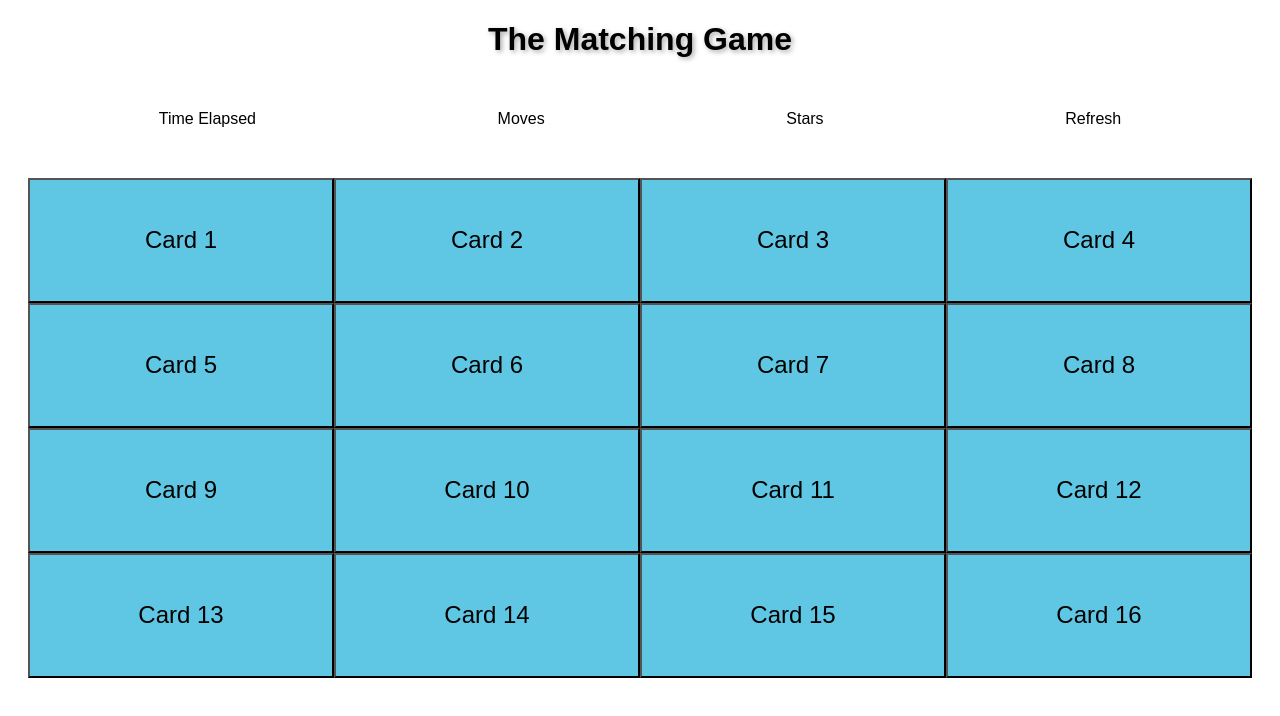
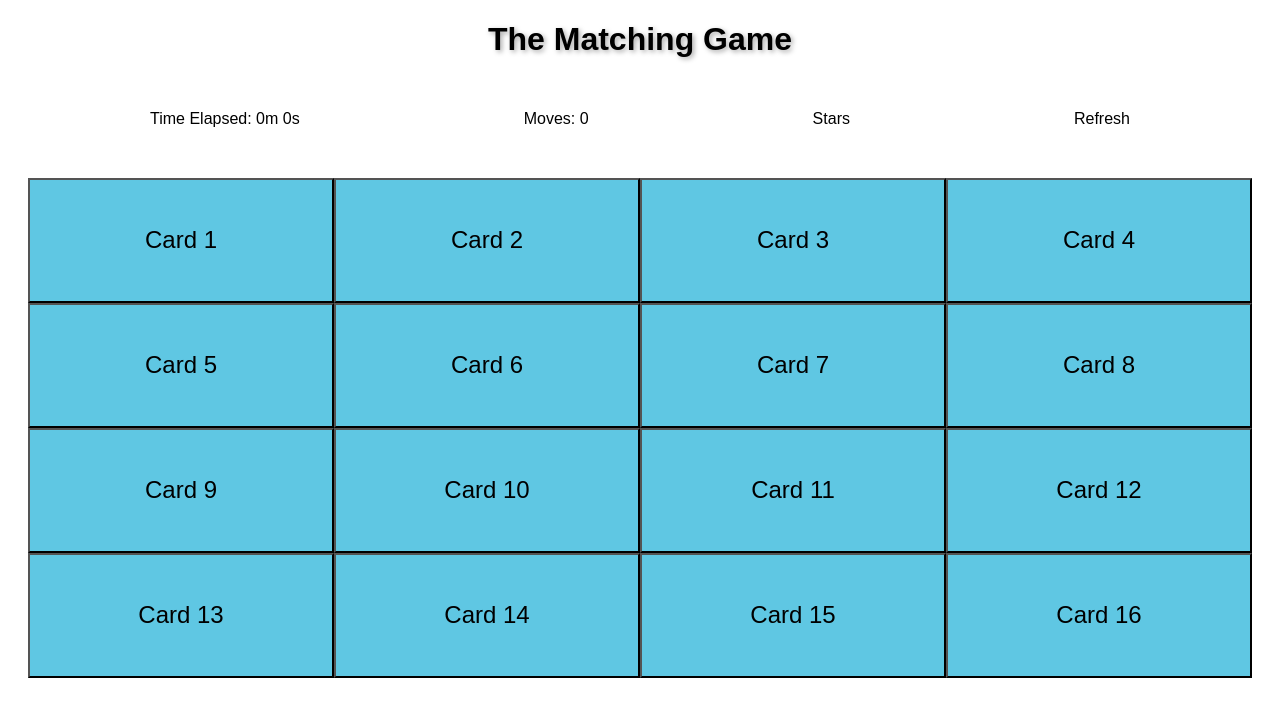
Before and after one commit to s-gabor/the-matching-game, a plain HTML site: page index.html in a window 1280 px wide. Drawn offline with Linux system fonts and the light colour scheme.

Commit message:
add functionality for Time Elapsed, Moves and Refresh

```diff
--- a/css/style.css
+++ b/css/style.css
@@ -1,17 +1,20 @@
-* {
+body * {
 	font-family: fantasy;
 }
+
 
 h1 {
 	text-align: center;
 	text-shadow: 2px 2px 5px darkgrey;
 }
 
+
 #views {
 	display: flex;
 	justify-content: space-around;
 	padding: 30px;
 }
+
 
 #cards {
 	margin: 20px;
@@ -28,5 +31,4 @@ button {
 	width: 25%;
   	box-sizing: border-box;
   	background-color: #5fc7e3;
-
 }
--- a/index.html
+++ b/index.html
@@ -8,7 +8,7 @@
 	<h1>The Matching Game</h1>
 
 	<div id="views">
-		<div class="view" id="time">Time Elapsed</div>
+		<div class="view" id="time-elapsed">Time Elapsed</div>
 		<div class="view" id="moves">Moves</div>
 		<div class="view" id="stars">Stars</div>
 		<div class="view" id="refresh">Refresh</div>
--- a/js/script.js
+++ b/js/script.js
@@ -1,10 +1,21 @@
 const cards = document.getElementById('cards');
+const moves = document.getElementById('moves');
+const refresh = document.getElementById('refresh');
+const timeElapsed = document.getElementById('time-elapsed');
+let movesCount;
+let time;
 
 
-cards.innerHTML = '';
+
+
+
 const generateCard = (id) => {
 	var btn = document.createElement('button');
 	btn.innerHTML = `Card ${id}`;
+	btn.addEventListener('click', () => {
+		movesCount++
+		moves.innerHTML = `Moves: ${movesCount}`;
+	})
 	cards.appendChild(btn);
 }
 
@@ -16,4 +27,69 @@ const generateCards = () => {
 }
 
 
-document.addEventListener("DOMContentLoaded", generateCards);
+const updateTimeView = (minutes, seconds) => {
+	timeElapsed.innerHTML = `Time Elapsed: ${minutes}m ${seconds}s`
+}
+
+
+const startTimer = () => {
+	console.log('Started timer!');
+	cards.removeEventListener('click', startTimer);
+	time = 0;
+	const timer = setInterval(() => {
+		time++
+		let minutes = Math.floor(time / 60);
+		let seconds = time - 60 * minutes;
+		updateTimeView(minutes, seconds);
+	}, 1000);
+	refresh.addEventListener('click', () => clearInterval(timer));
+}
+
+
+const refreshGame = () => {
+	updateTimeView(0, 0);
+	movesCount = 0;
+	moves.innerHTML = `Moves: ${movesCount}`;
+	cards.innerHTML = '';
+	generateCards();
+	cards.addEventListener('click', startTimer);
+}
+
+
+document.addEventListener("DOMContentLoaded", refreshGame);
+refresh.addEventListener('click', refreshGame);
+
+
+
+
+
+
+
+
+// var countDownDate = new Date("Jan 5, 2021 15:37:25").getTime();
+
+// // Update the count down every 1 second
+// var x = setInterval(function() {
+
+//   // Get todays date and time
+//   var now = new Date().getTime();
+
+//   // Find the distance between now and the count down date
+//   var distance = countDownDate - now;
+
+//   // Time calculations for days, hours, minutes and seconds
+//   var days = Math.floor(distance / (1000 * 60 * 60 * 24));
+//   var hours = Math.floor((distance % (1000 * 60 * 60 * 24)) / (1000 * 60 * 60));
+//   var minutes = Math.floor((distance % (1000 * 60 * 60)) / (1000 * 60));
+//   var seconds = Math.floor((distance % (1000 * 60)) / 1000);
+
+//   // Output the result in an element with id="demo"
+//   document.getElementById("demo").innerHTML = days + "d " + hours + "h "
+//   + minutes + "m " + seconds + "s ";
+
+//   // If the count down is over, write some text
+//   if (distance < 0) {
+//     clearInterval(x);
+//     document.getElementById("demo").innerHTML = "EXPIRED";
+//   }
+// }, 1000);
```
